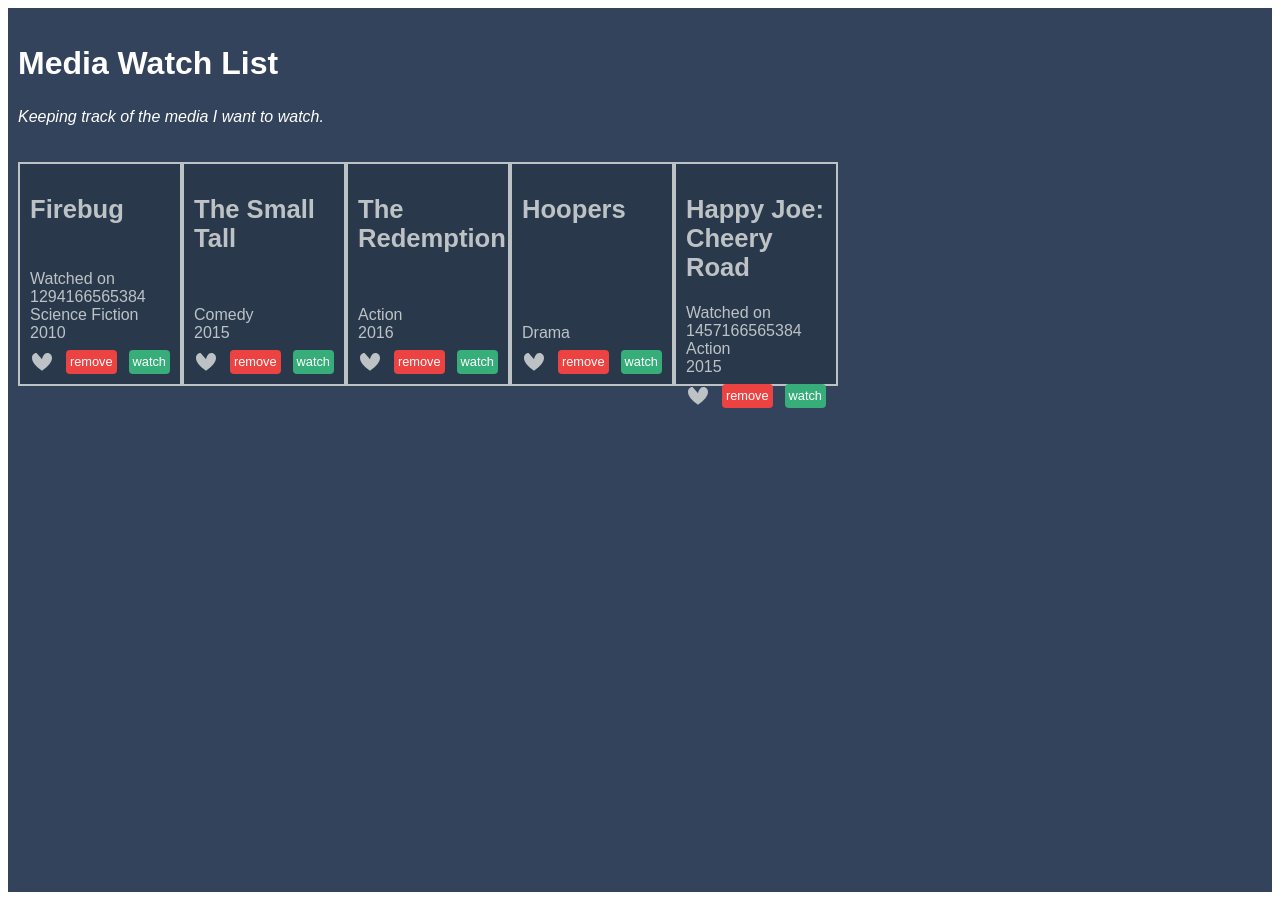
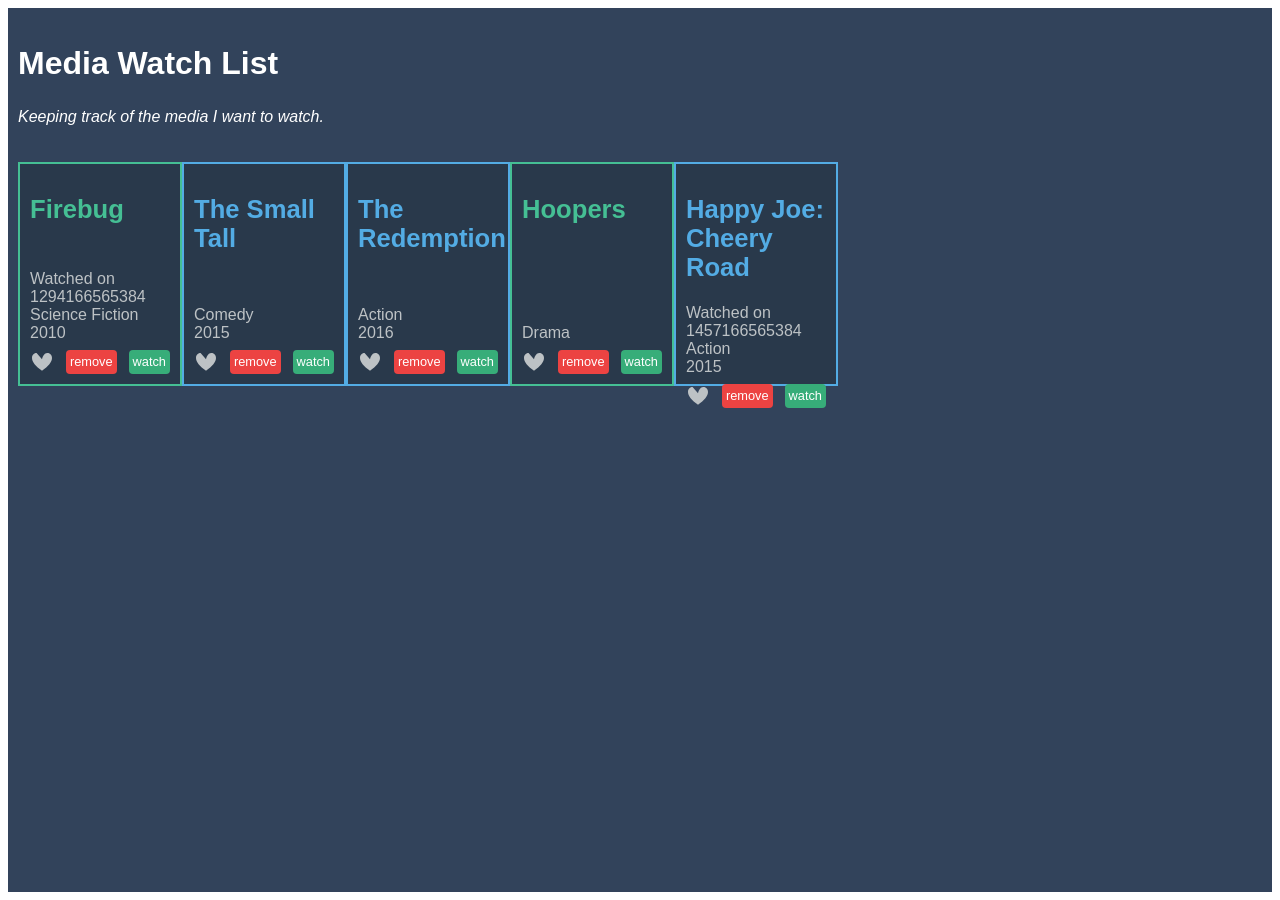
Before and after one commit to dmaharana/angular2-essential-training-updated, an Angular app: page / in a window 1280 px wide. Built offline with nearby package versions, Linux system fonts and the light colour scheme.

Commit message:
working code after chapter 3-03

```diff
--- a/src/app/media-item-list/media-item-list.component.html
+++ b/src/app/media-item-list/media-item-list.component.html
@@ -1,5 +1,6 @@
 <section>
   <app-media-item
+    [ngClass]="{'medium-movies': mediaItem.medium==='Movies', 'medium-series': mediaItem.medium==='Series'}"
     *ngFor="let mediaItem of mediaItems"
     [mediaItem]="mediaItem"
     (delete)="onMediaItemDelete($event)"></app-media-item>
```
